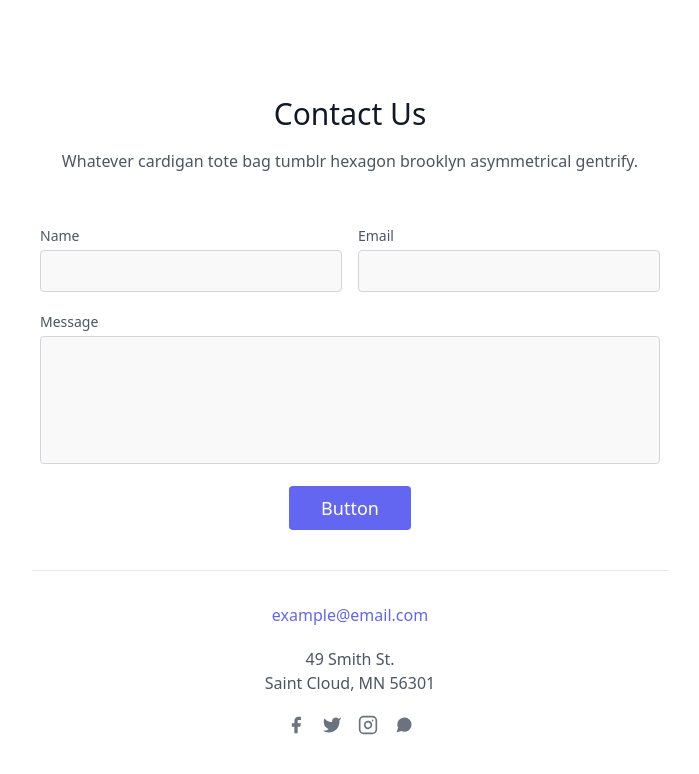
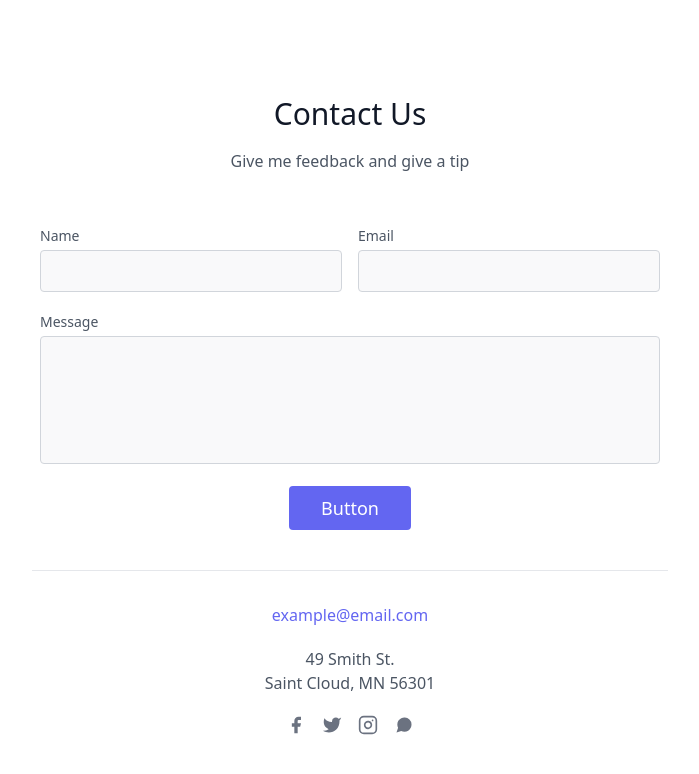
Before and after one commit to noob0000-7/Feedback, a plain HTML site: page index.html in a window 1280 px wide. Shown: the whole page, without its empty margins (290-989 px from the left). Drawn offline with nearby package versions, Linux system fonts and the light colour scheme.

Commit message:
Update index.html

```diff
--- a/index.html
+++ b/index.html
@@ -12,7 +12,7 @@
         <div class="container px-5 py-24 mx-auto">
           <div class="flex flex-col text-center w-full mb-12">
             <h1 class="sm:text-3xl text-2xl font-medium title-font mb-4 text-gray-900">Contact Us</h1>
-            <p class="lg:w-2/3 mx-auto leading-relaxed text-base">Whatever cardigan tote bag tumblr hexagon brooklyn asymmetrical gentrify.</p>
+            <p class="lg:w-2/3 mx-auto leading-relaxed text-base">Give me feedback and give a tip </p>
           </div>
           <div class="lg:w-1/2 md:w-2/3 mx-auto">
             <div class="flex flex-wrap -m-2">
```
